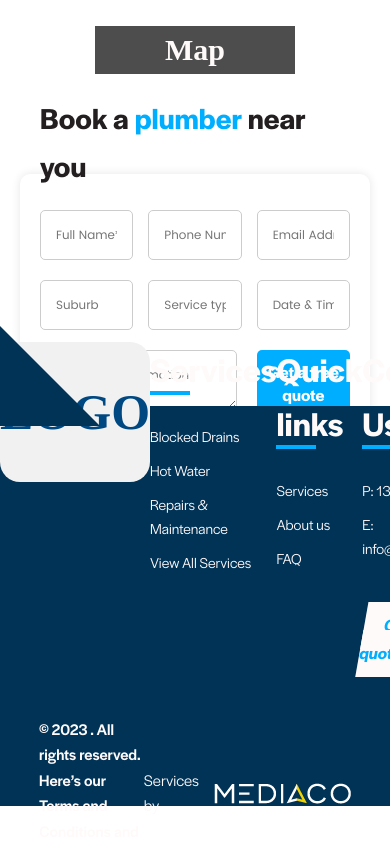
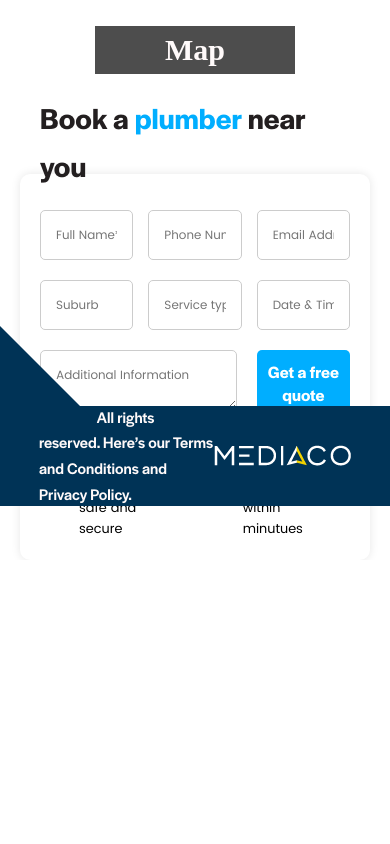
Before and after one commit to LeiliAQ/landingpage, a React (Create React App) app: page / in a window 390 px wide. Shown: the part 7952-8796 px from the top of the page. After the commit the page ends 8512 px from the top, so only its background shows below. Built offline with nearby package versions, Linux system fonts and the light colour scheme.

Commit message:
Footer responsive Alpha1

```diff
--- a/src/components/Footer.css
+++ b/src/components/Footer.css
@@ -1,5 +1,3 @@
-
-
 .footer-section {
     margin-top: 10rem;
     width: 100%;
@@ -16,9 +14,9 @@
     position: absolute;
     top: -8rem;
     left: 0;
-    width: 10rem; /* Adjust size as needed */
-    height: 10rem; /* Adjust size as needed */
-    background: #003356; /* Adjust color as needed */
+    width: 10rem;
+    height: 10rem;
+    background: #003356;
     clip-path: polygon(0 0, 0 100%, 100% 100%);
 }
 .footer-section__upper {
@@ -135,3 +133,41 @@
 .mediaco-services{
     margin-right: 1.5rem;
 }
+
+
+    @media screen and (max-width: 1200px) {
+        .footer-item-title {
+            font-size: 28px;
+        }
+
+        .footer-items-btn {
+            width: 8rem;
+            height: 6rem;
+            padding: 1rem 1.5rem;
+        }
+
+        .footer-items-btn span {
+            font-size: 14px;
+        }
+    }
+
+    @media screen and (max-width: 992px) {
+        .footer-item-logo {
+            display: none;
+        }
+    }
+
+    @media screen and (max-width: 768px) {
+        .footer-section__upper{
+            display: none;
+        }
+        .footer-line-through{
+            display: none;
+        }
+        .footer-section{
+            height: 10rem;
+        }
+        .mediaco-services{
+            display: none;
+        }
+    }
```
